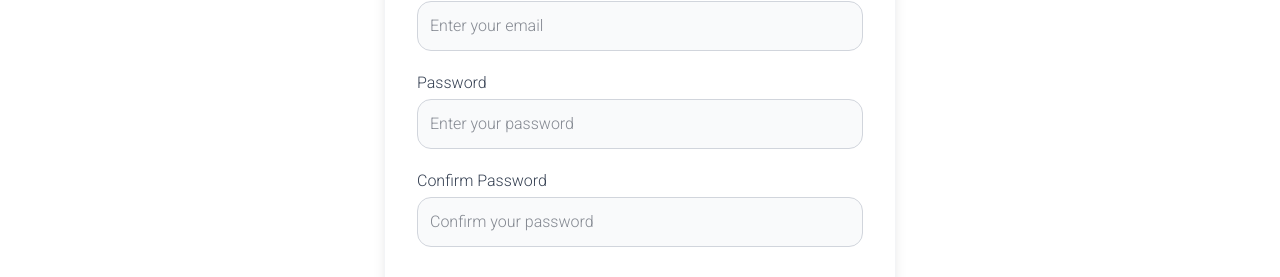
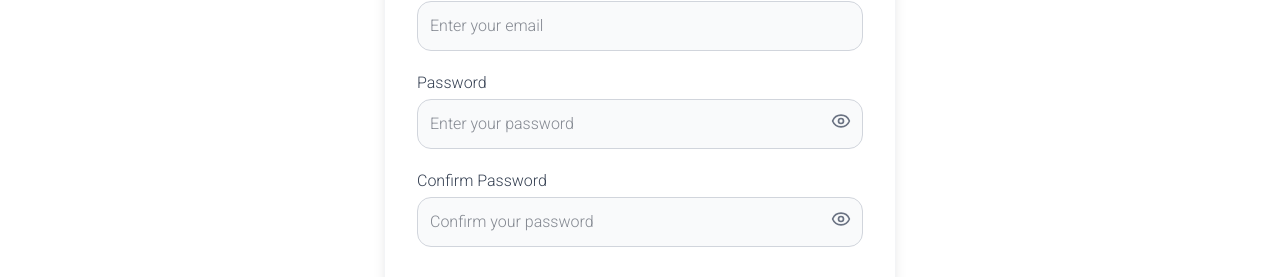
Before and after one commit to pnchw/06-ecommerce-project, a Next.js app: page /register in a window 1280 px wide. Shown: the part 334-611 px from the top of the page. Built offline with nearby package versions, Linux system fonts and the light colour scheme; no server answers.

Commit message:
second commit - edit register page and prisma

```diff
--- a/app/api/orders/[id]/route.js
+++ b/app/api/orders/[id]/route.js
@@ -1,5 +1,7 @@
 import { NextResponse } from "next/server";
-import prisma from "@/lib/prisma"; // adjust path
+import { PrismaClient } from "@prisma/client";
+
+export const prisma = new PrismaClient();
 
 export async function GET(req, { params }) {
 	const { id } = params;
@@ -19,6 +21,9 @@ export async function GET(req, { params }) {
 		return NextResponse.json(order);
 	} catch (err) {
 		console.error(err);
-    return NextResponse.json({ error: "Something went wrong" }, { status: 500 });
+		return NextResponse.json(
+			{ error: "Something went wrong" },
+			{ status: 500 }
+		);
 	}
 }
--- a/app/register/page.js
+++ b/app/register/page.js
@@ -2,6 +2,7 @@
 import { useState } from "react";
 import { useRouter } from "next/navigation";
 import { signIn } from "next-auth/react";
+import { EyeIcon, EyeOffIcon } from "lucide-react";
 
 export default function SignUpPage() {
 	const router = useRouter();
@@ -14,6 +15,8 @@ export default function SignUpPage() {
 	const [error, setError] = useState(null);
 	const [emailLoading, setEmailLoading] = useState(false);
 	const [googleLoading, setGoogleLoading] = useState(false);
+	const [showPassword, setShowPassword] = useState(false);
+	const [showConfirmPassword, setShowConfirmPassword] = useState(false);
 
 	const handleChange = (e) => {
 		setCredentials({ ...credentials, [e.target.name]: e.target.value });
@@ -130,7 +133,7 @@ export default function SignUpPage() {
 							/>
 						</div>
 
-						<div>
+						<div className="relative">
 							<label
 								htmlFor="password"
 								className="block text-gray-700 font-medium mb-1"
@@ -139,7 +142,7 @@ export default function SignUpPage() {
 							</label>
 							<input
 								id="password"
-								type="password"
+								type={showPassword ? "text" : "password"}
 								name="password"
 								placeholder="Enter your password"
 								value={credentials.password}
@@ -152,9 +155,20 @@ export default function SignUpPage() {
 								aria-required="true"
 								minLength={6}
 							/>
+							<button
+								type="button"
+								onClick={() => setShowPassword(!showPassword)}
+								className="absolute right-3 top-10 text-gray-500 hover:text-gray-700 cursor-pointer"
+							>
+								{showPassword ? (
+									<EyeOffIcon size={20} />
+								) : (
+									<EyeIcon size={20} />
+								)}
+							</button>
 						</div>
 
-						<div>
+						<div className="relative">
 							<label
 								htmlFor="confirmPassword"
 								className="block text-gray-700 font-medium mb-1"
@@ -163,7 +177,7 @@ export default function SignUpPage() {
 							</label>
 							<input
 								id="confirmPassword"
-								type="password"
+								type={showConfirmPassword ? "text" : "password"}
 								name="confirmPassword"
 								placeholder="Confirm your password"
 								value={credentials.confirmPassword}
@@ -176,13 +190,28 @@ export default function SignUpPage() {
 								aria-required="true"
 								minLength={6}
 							/>
+							<button
+								type="button"
+								onClick={() => setShowConfirmPassword(!showConfirmPassword)}
+								className="absolute right-3 top-10 text-gray-500 hover:text-gray-700 cursor-pointer"
+							>
+								{showConfirmPassword ? (
+									<EyeOffIcon size={20} />
+								) : (
+									<EyeIcon size={20} />
+								)}
+							</button>
 						</div>
 
 						<button
 							type="submit"
 							disabled={emailLoading || googleLoading}
 							className={`w-full rounded-xl mt-3 py-3 font-semibold text-white bg-gradient-to-r from-indigo-600 to-blue-500 shadow-lg hover:from-blue-500 hover:to-indigo-600 active:scale-95 active:brightness-90 transition-all duration-200
-              							${emailLoading ? "opacity-70 cursor-not-allowed" : "cursor-pointer"}`}
+              							${
+															emailLoading
+																? "opacity-70 cursor-not-allowed"
+																: "cursor-pointer"
+														}`}
 						>
 							{emailLoading ? "Signing up..." : "Sign Up"}
 						</button>
--- a/lib/paypal-service.js
+++ b/lib/paypal-service.js
@@ -1,6 +1,8 @@
-import { prisma } from "@/lib/prisma";
 import { paypal } from "@/lib/paypal";
 import { revalidatePath } from "next/cache";
+import { PrismaClient } from "@prisma/client";
+
+export const prisma = new PrismaClient();
 
 export async function createPayPalOrderService(orderId) {
 	const order = await prisma.order.findFirst({ where: { id: orderId } });
--- a/lib/prisma.js
+++ /dev/null
@@ -1,7 +0,0 @@
-import { PrismaClient } from "@prisma/client";
-
-const globalForPrisma = globalThis;
-export const prisma =
-  globalForPrisma.prisma || new PrismaClient();
-
-if (process.env.NODE_ENV !== "production") globalForPrisma.prisma = prisma;
```
Lines whose indentation alone changed are shown as unchanged.
